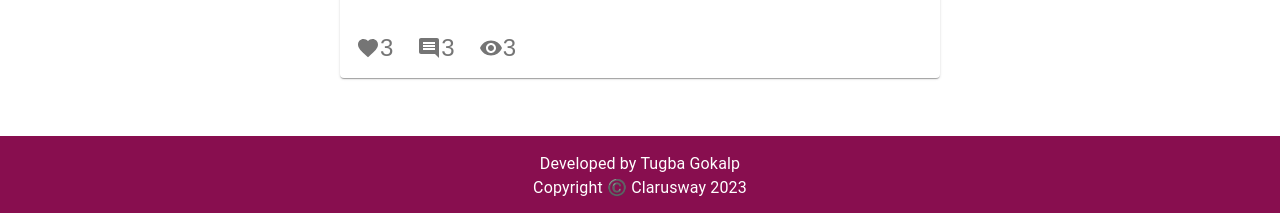
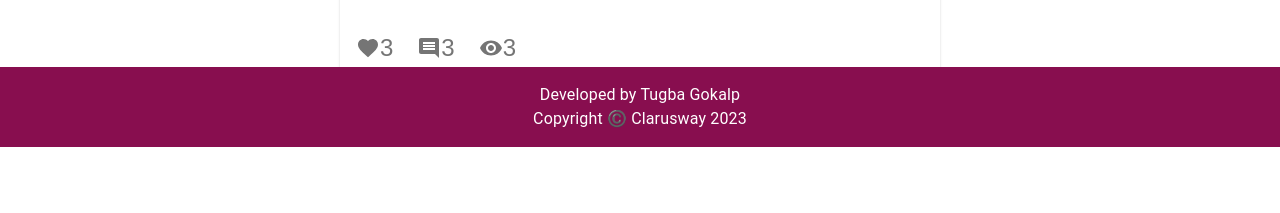
Before and after one commit to TugbaGokalp/blog-app, a React (Create React App) app: page /detail/1 in a window 1280 px wide. Shown: the part 653-866 px from the top of the page. After the commit the page ends 800 px from the top, so only its background shows below. Built offline with nearby package versions, Linux system fonts and the light colour scheme.

Commit message:
footer is fixed to page of the bottom

```diff
--- a/src/components/Footer.jsx
+++ b/src/components/Footer.jsx
@@ -2,7 +2,7 @@ import { Box, Typography } from "@mui/material"
 
 const Footer = () => {
   return (
-    <Box align="center" p={2} component="div" sx={{backgroundColor:"#880e4f", color:"white"}}>
+    <Box  align="center" p={2} component="div" sx={{width: "100%", backgroundColor:"#880e4f", color:"white", position:"fixed", bottom:0}}>
         <Typography>Developed by Tugba Gokalp</Typography>
         <Typography>Copyright ©️ Clarusway {new Date().getFullYear()}</Typography>
     </Box>
```
